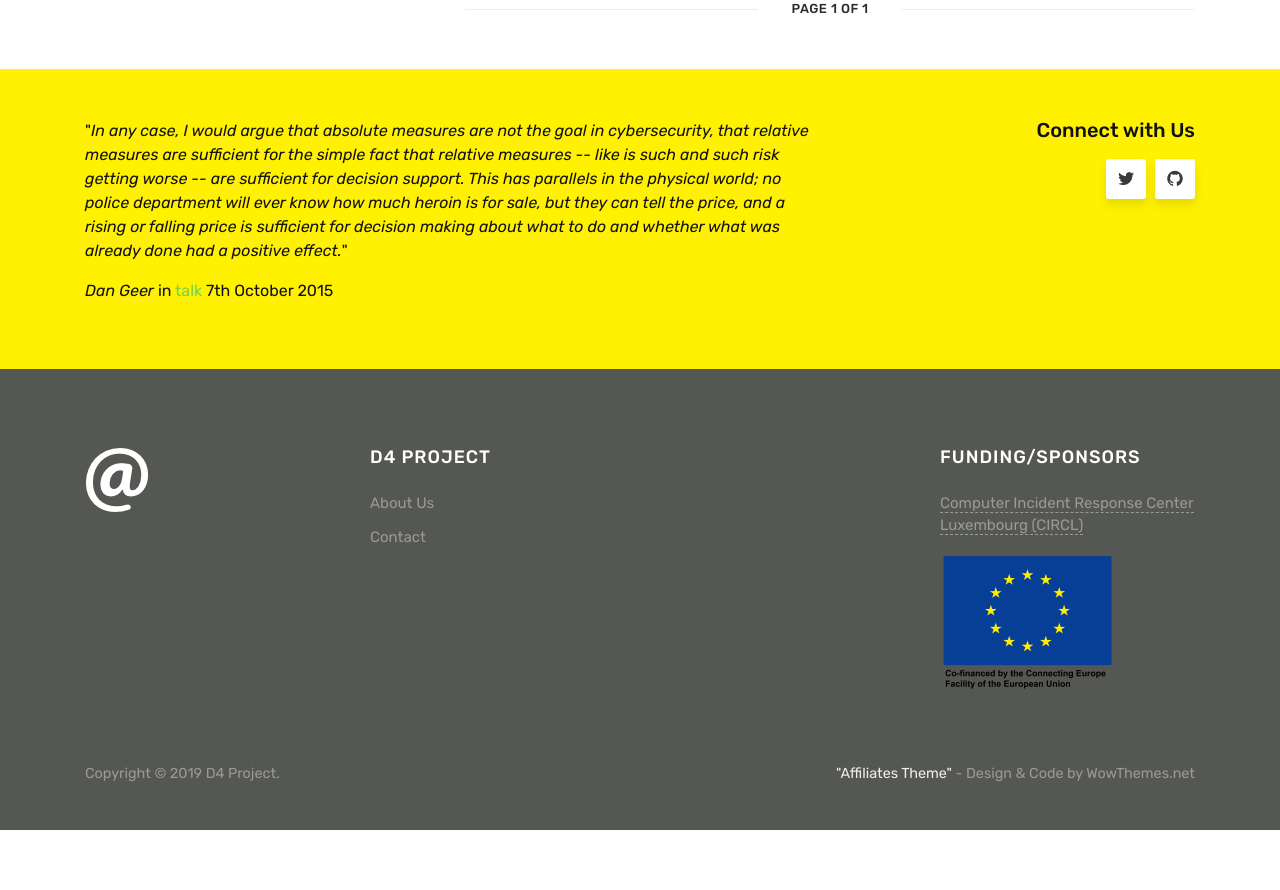
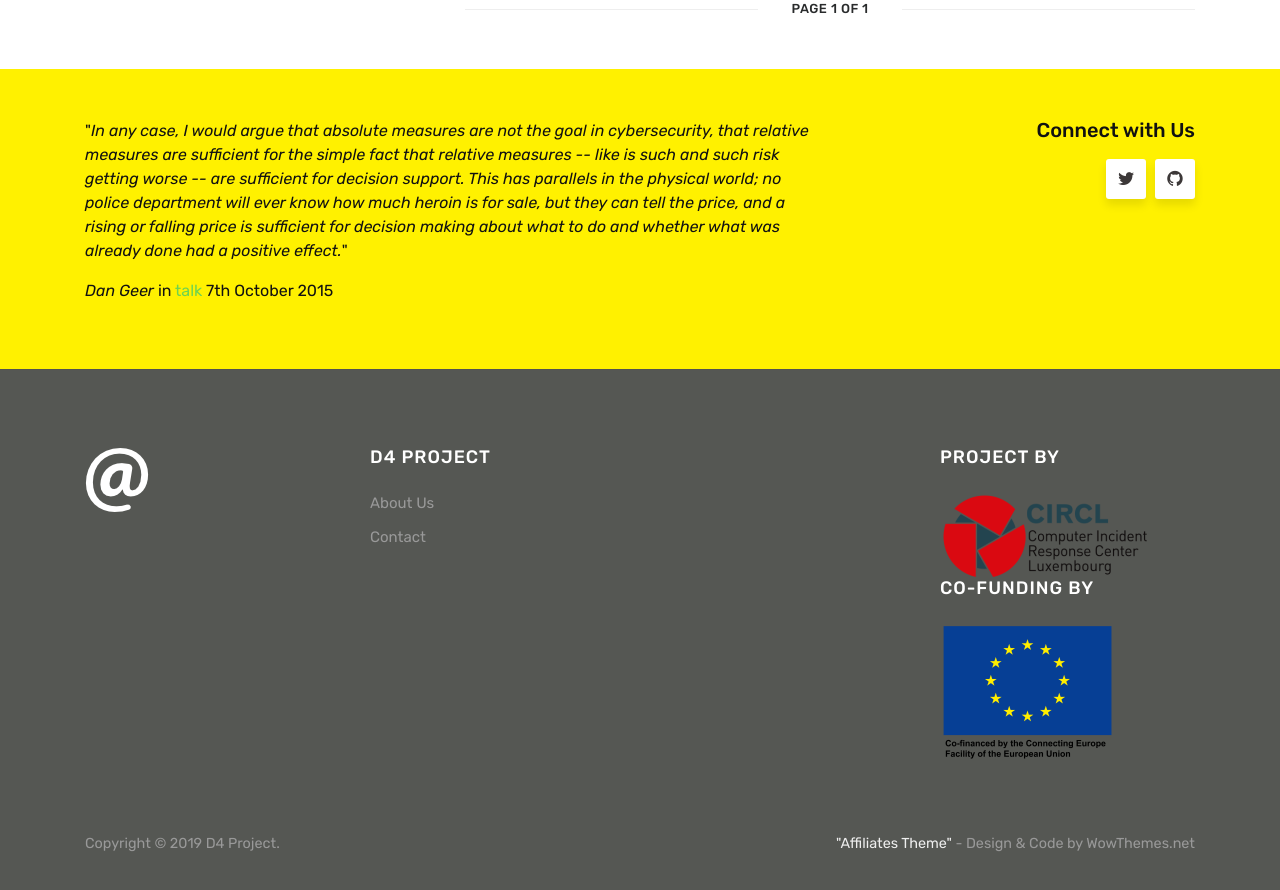
Before and after one commit to D4-project/d4-website, a Jekyll site: the page built from index.html, in a window 1280 px wide and 900 px high, scrolled down 1450 px. Shown: the top 890 px of the window. Built offline with Jekyll 4.4.1, drawn with Linux system fonts in a browser that asks for light colours; the list of posts is cut into pages by our own code; before the commit the page ends 2280 px from its top, so only the background shows below that.

Commit message:
chg: [layout] footer logo added for CIRCL

```diff
--- a/_layouts/default.html
+++ b/_layouts/default.html
@@ -138,9 +138,10 @@
                 </div>
 
                 <div class="col-sm-3">
-                <div class="footer-widget textwidget">
-                    <h5 class="title">Funding/Sponsors</h5>
-                    <p><a href="https://www.circl.lu/">Computer Incident Response Center Luxembourg (CIRCL)</a></p>
+                <div class="footer-widget">
+                    <h5 class="title">Project by</h5>
+                    <a href="https://www.circl.lu/"><img src="/assets/images/circl.png" alt="CIRCL - Computer Incident Response Center Luxembourg"/></a>
+                    <h5 class="title">Co-Funding by</h5>
 					<img src="/assets/images/cef_square_small.png" />
                 </div>
                 </div>
```
